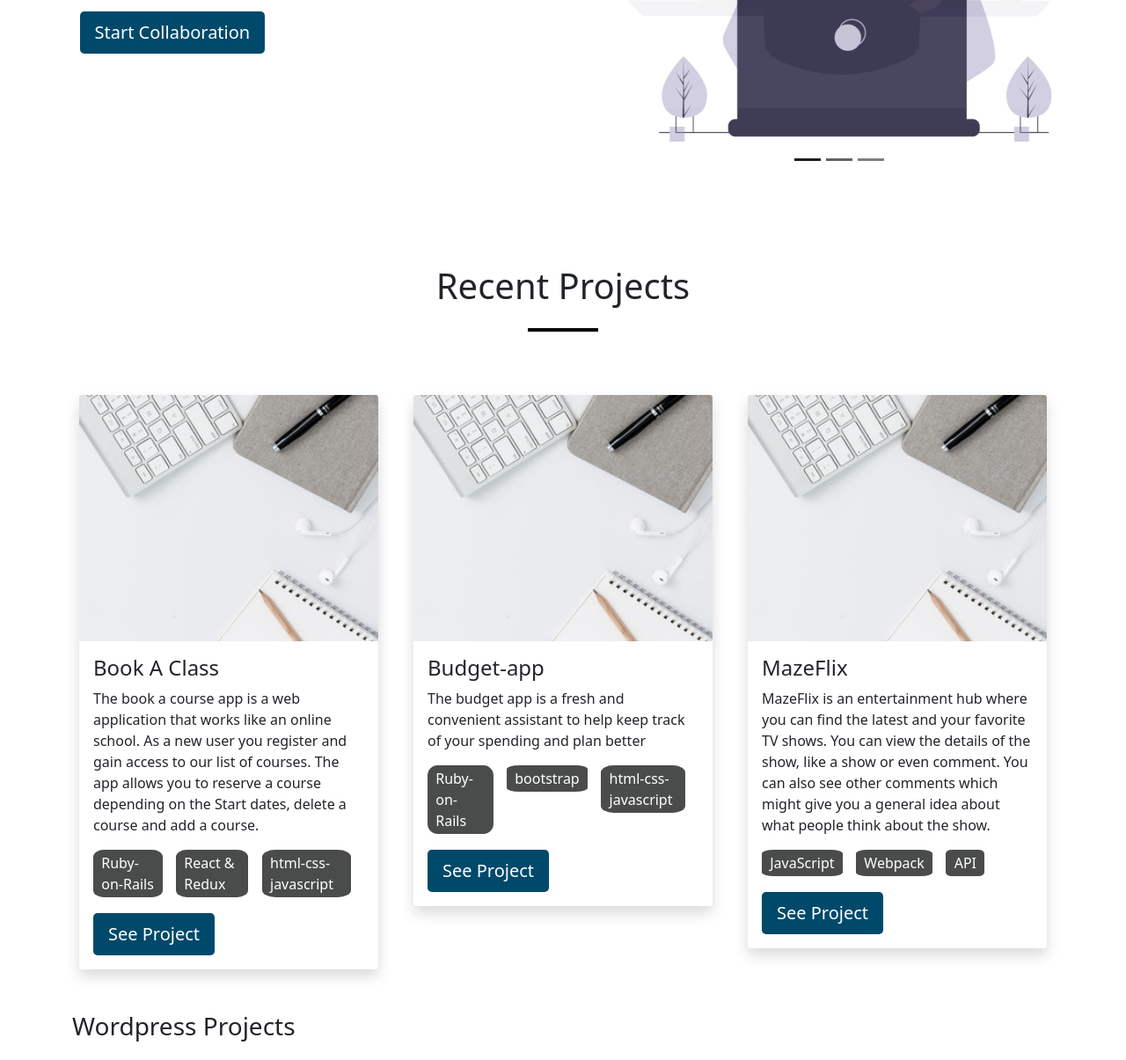
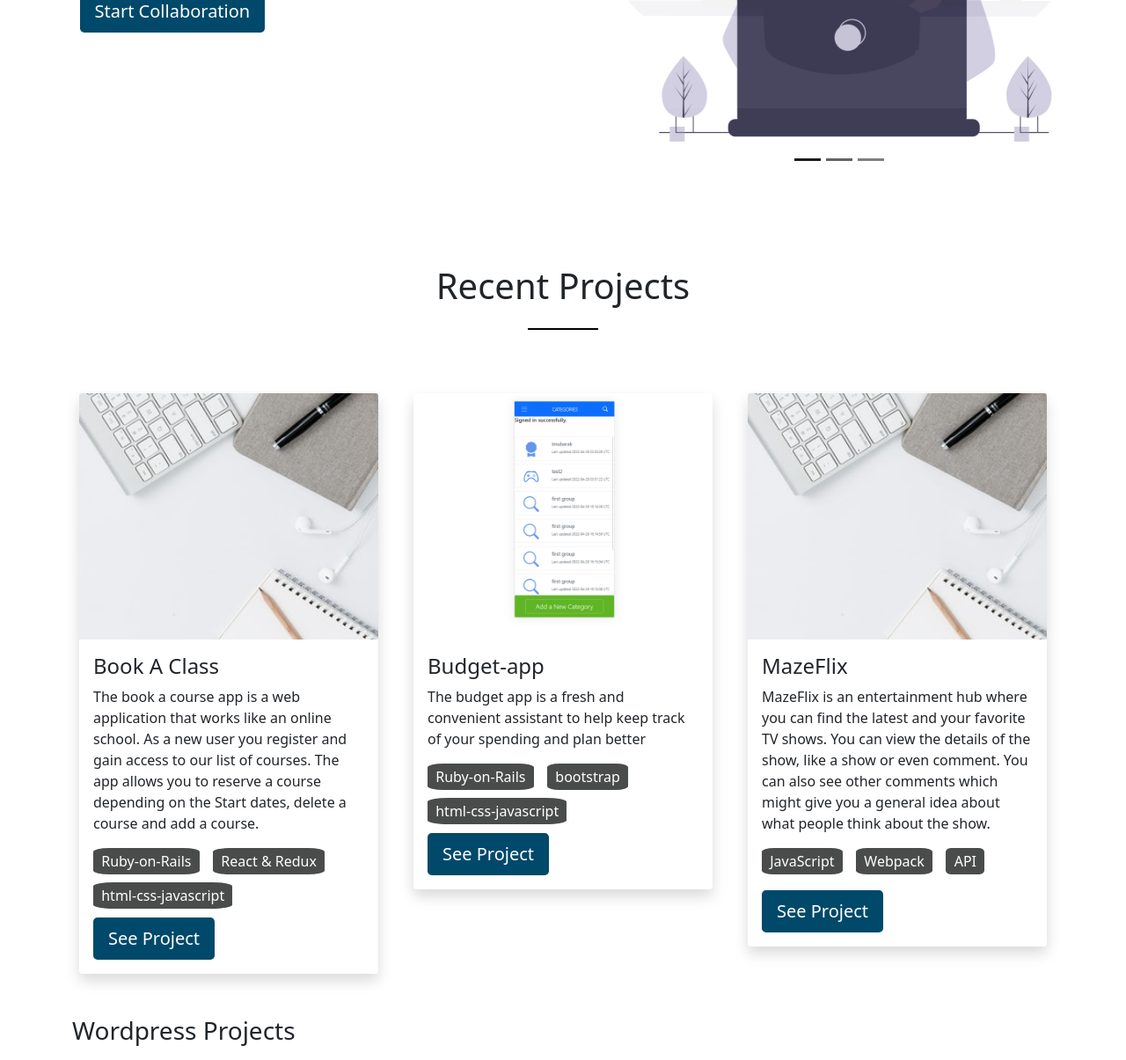
Before and after one commit to imubarak234/Portfolio2.0, a website: page index.html in a window 1280 px wide. Shown: the part 434-1639 px from the top of the page at 88% size. Drawn offline with nearby package versions, Linux system fonts and the light colour scheme.

Commit message:
final sizing of projets sections

```diff
--- a/index.html
+++ b/index.html
@@ -42,8 +42,7 @@
   <div class="main-name d-flex flex-column justify-content-center align-items-center">
     <div class="name">
       <h1 class="h1">Mubarak A Ibrahim</h1>
-      <p class="w-75">Lorem ipsum dolor sit amet consectetur adipisicing elit.
-        Placeat magni autem quidem repellat eligendi quibusdam, ratione praesentium atque exercitationem pariatur.
+      <p class="w-75">>I’m a full-stack software developer with 4+ years of experience.
       </p>
       <button type="button" class="btn btn-lg" id="main-button" data-bs-toggle="modal" data-bs-target="#signup">Start Collaboration</button>
     </div>
@@ -98,7 +97,7 @@
                 As a new user you register and gain access to our list of courses.
                 The app allows you to reserve a course depending on the Start dates, delete a course and add a course.
               </p>
-              <div class="d-flex">
+              <div class="d-flex flex-wrap">
                 <p class="card-text lang">Ruby-on-Rails</p>
                 <p class="card-text lang">React & Redux</p>
                 <p class="card-text lang">html-css-javascript</p>
@@ -109,13 +108,13 @@
         </div>
         <div class="col-md-4">
           <div class="card shadow bg-body rounded">
-            <img src="./images/pexels-pixabay-373076.jpg" alt="" class="img-fluid card-img-top">
+            <img src="./images/166099018-3569f404-085d-411c-af32-85bb82fd446d.png" alt="" class="img-fluid card-img-top">
             <div class="card-body">
               <h4 class="card-title">Budget-app</h4>
               <p class="card-text">The budget app is a fresh and convenient assistant to help keep
                 track of your spending and plan better
               </p>
-              <div class="d-flex">
+              <div class="d-flex flex-wrap">
                 <p class="card-text lang">Ruby-on-Rails</p>
                 <p class="card-text lang">bootstrap</p>
                 <p class="card-text lang">html-css-javascript</p>
--- a/style.css
+++ b/style.css
@@ -144,11 +144,9 @@ footer .iconing .foot-icon {
   width: 50%;
 }
 
-.project span,
-#carouselExampleControls101 span,
-#carouselExampleControls102 span {
+.project span {
   width: 5em;
-  border: 2px solid black;
+  border-bottom: 2px solid black;
 }
 
 .project-cards .card img {
```
Also changed, not shown: images/166098981-405e0d83-a74a-4f22-915a-2469c3024153.png (deleted), images/Screenshot (118) xcrest.png (added), images/Screenshot (119) kashifu.png (added), images/Screenshot (122) almubarak.png (added), images/Screenshot (124) leading.png (added), images/Screenshot (127) zigams.png (added), images/Screenshot (128) gurads.png (added), images/Screenshot (129)mazeflix.png (added), images/Snapshot Book-a-class.jpg (added), 1 other file.
